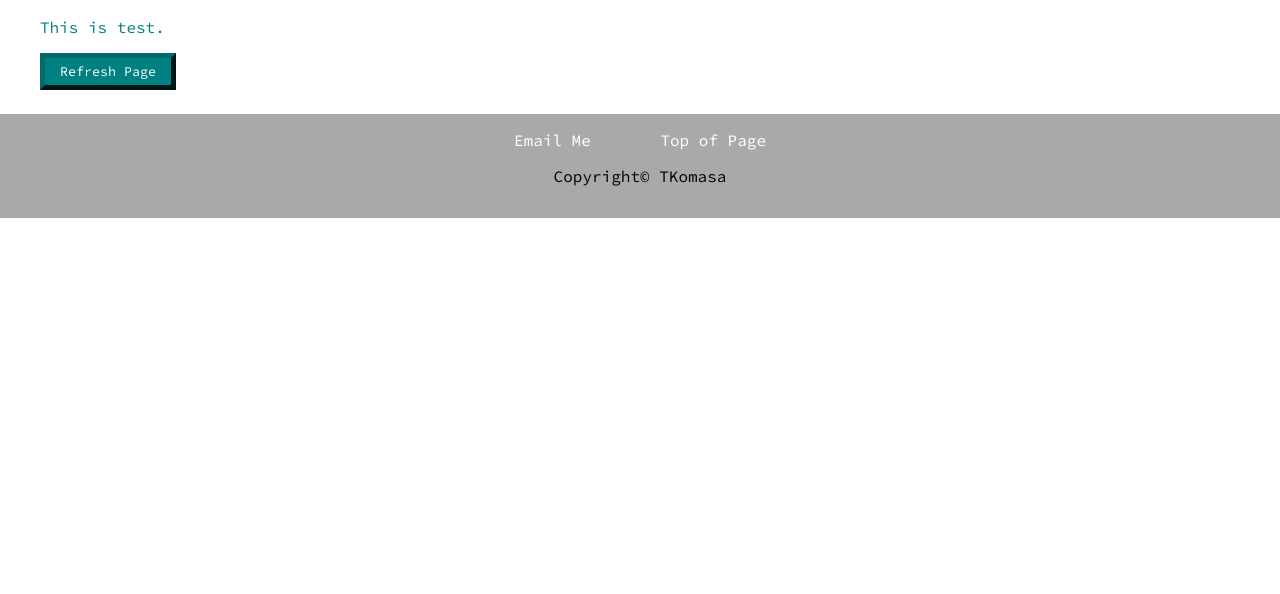
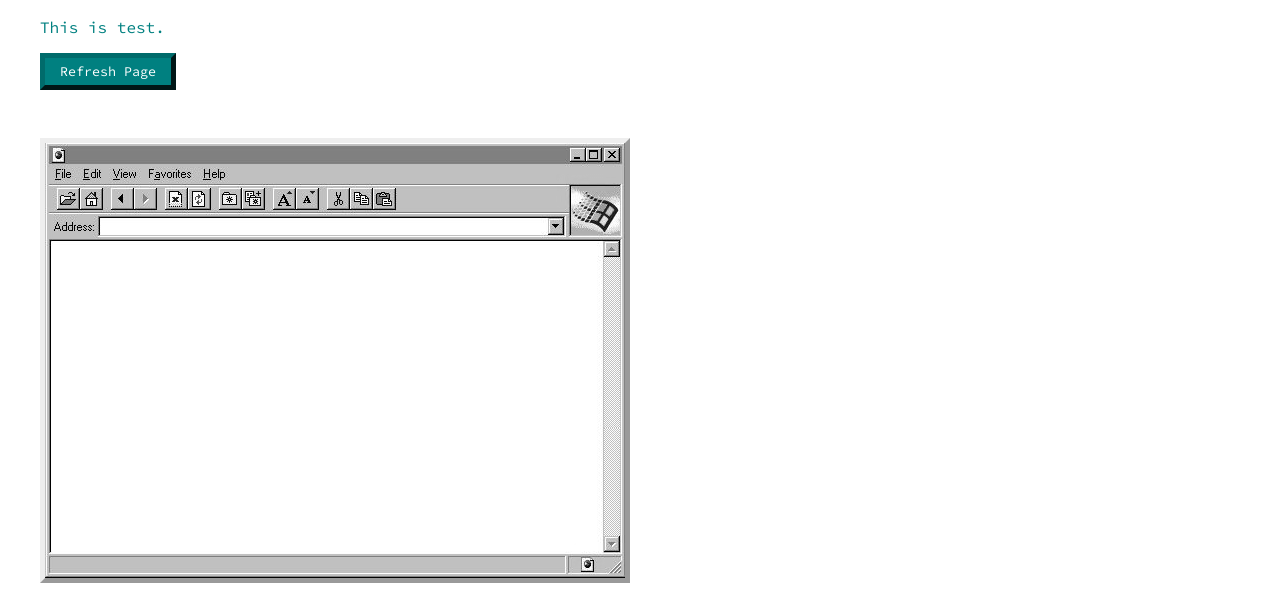
Before and after one commit to tkomasa/HTML_Tutoring, a plain HTML site: page index.html in a window 1280 px wide. Shown: the part 206-800 px from the top of the page. Drawn offline with Linux system fonts and the light colour scheme.

Commit message:
added button and image

```diff
--- a/index.html
+++ b/index.html
@@ -27,6 +27,9 @@
         <h2>Here's another header.</h2>
         <p>This is test.</p>
         <button class="button" onclick="window.location.href='/';">Refresh Page</button>
+        <div class="image">
+            <img src="images/window.jpg" alt="Window">
+        </div>
     </div>
 
     <div class="footer">
--- a/styles.css
+++ b/styles.css
@@ -82,6 +82,23 @@
     background-color: rgb(107, 1, 107);
 }
 
+.image {
+    padding: 3rem 0;
+}
+
+.image img {
+    max-width: 100%;
+    height: auto;
+    border-style: outset;
+    border-width: 5px;
+    filter: grayscale();
+}
+
+.image img:hover {
+    border-style: inset;
+    filter: none;
+}
+
 
 /* Footer */
 
```
Also changed, not shown: images/window.jpg (added).
